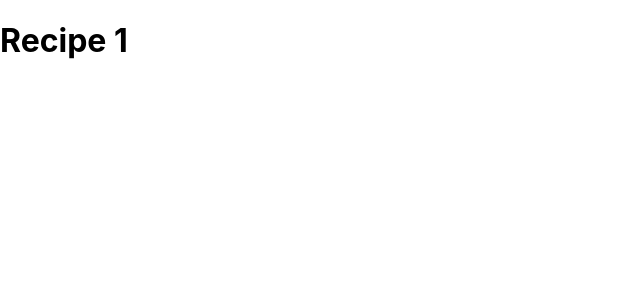
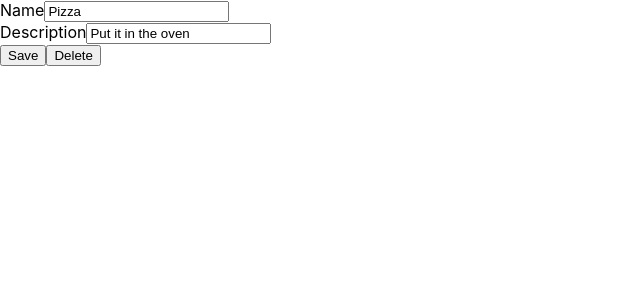
Before and after one commit to sedin-travelperk/tk-onboarding-frontend-exercise, a React (Create React App) app: page /recipes/1 in a window 1280 px wide. Shown: the top 300 px of the page, without its empty margins (0-640 px from the left). Built offline with nearby package versions, Linux system fonts and the light colour scheme.

Commit message:
edit recipe screen

```diff
--- a/src/recipe/components/AddRecipeModal.js
+++ b/src/recipe/components/AddRecipeModal.js
@@ -7,7 +7,7 @@ import useFlagState from "../../app/hooks/useFlagState";
 
 const AddRecipeModal = ({addRecipe}) => {
     const [showModal, setShowModal] = useFlagState(false);
-    const [recipe, updateRecipeField, resetState, isValid] = useRecipeState({});
+    const {recipe, updateRecipeField, resetState, isValid} = useRecipeState({});
     const [validRecipe, setValidRecipe] = useFlagState(false);
 
     const handleSaveRecipe = () => {
--- a/src/recipe/hooks/useRecipeState.js
+++ b/src/recipe/hooks/useRecipeState.js
@@ -4,6 +4,10 @@ import _ from "lodash"
 
 const useRecipeState = (initialVal) => {
     const [recipe, setRecipe] = useState(initialVal)
+
+    const updateRecipe = (value) => {
+        setRecipe(Object.assign({}, value))
+    }
 
     const updateRecipeField = (value, key) => {
         recipe[key] = value;
@@ -18,7 +22,7 @@ const useRecipeState = (initialVal) => {
         return _.isEmpty(recipe.name) || _.isEmpty(recipe.description);
     }
 
-    return [recipe, updateRecipeField, resetState, isValid]
+    return {recipe, updateRecipe, updateRecipeField, resetState, isValid}
 }
 
 export default useRecipeState
--- a/src/recipe/screens/RecipeScreen.js
+++ b/src/recipe/screens/RecipeScreen.js
@@ -1,7 +1,12 @@
-import React from "react";
+import React, {useEffect} from "react";
 import { useParams } from 'react-router-dom';
+import useRecipeState from "../hooks/useRecipeState";
+import useFlagState from "../../app/hooks/useFlagState";
+import RecipeForm from "../components/RecipeForm";
+import Button from "../../app/components/Button";
+import {useNavigate} from "react-router";
 
-const recipe = {
+const test_recipe = {
     "id": 1,
     "name": "Pizza",
     "description": "Put it in the oven",
@@ -9,10 +14,38 @@ const recipe = {
 }
 
 const RecipeScreen = () => {
+    const navigate = useNavigate();
     const params = useParams()
+    const {recipe, updateRecipe, updateRecipeField, isValid} = useRecipeState({});
+    const [validRecipe, setValidRecipe] = useFlagState(false);
+
+    const handleSaveRecipe = () => {
+        navigate(`/recipes`);
+    }
+
+    const handleDeleteRecipe = () => {
+        navigate(`/recipes`);
+    }
+
+    useEffect(() => {
+        console.log(params.recipeId)
+        updateRecipe(test_recipe)
+    }, []);
+
+    useEffect(() => {
+        setValidRecipe(isValid())
+    }, [recipe]);
 
     return (
-        <h1>Recipe {params.recipeId}</h1>
+        <>
+            <RecipeForm
+                recipe={recipe}
+                updateRecipeField={updateRecipeField}
+            />
+
+            <Button onClick={handleSaveRecipe} disabled={validRecipe}>Save</Button>
+            <Button onClick={handleDeleteRecipe} >Delete</Button>
+        </>
     )
 }
 
```
